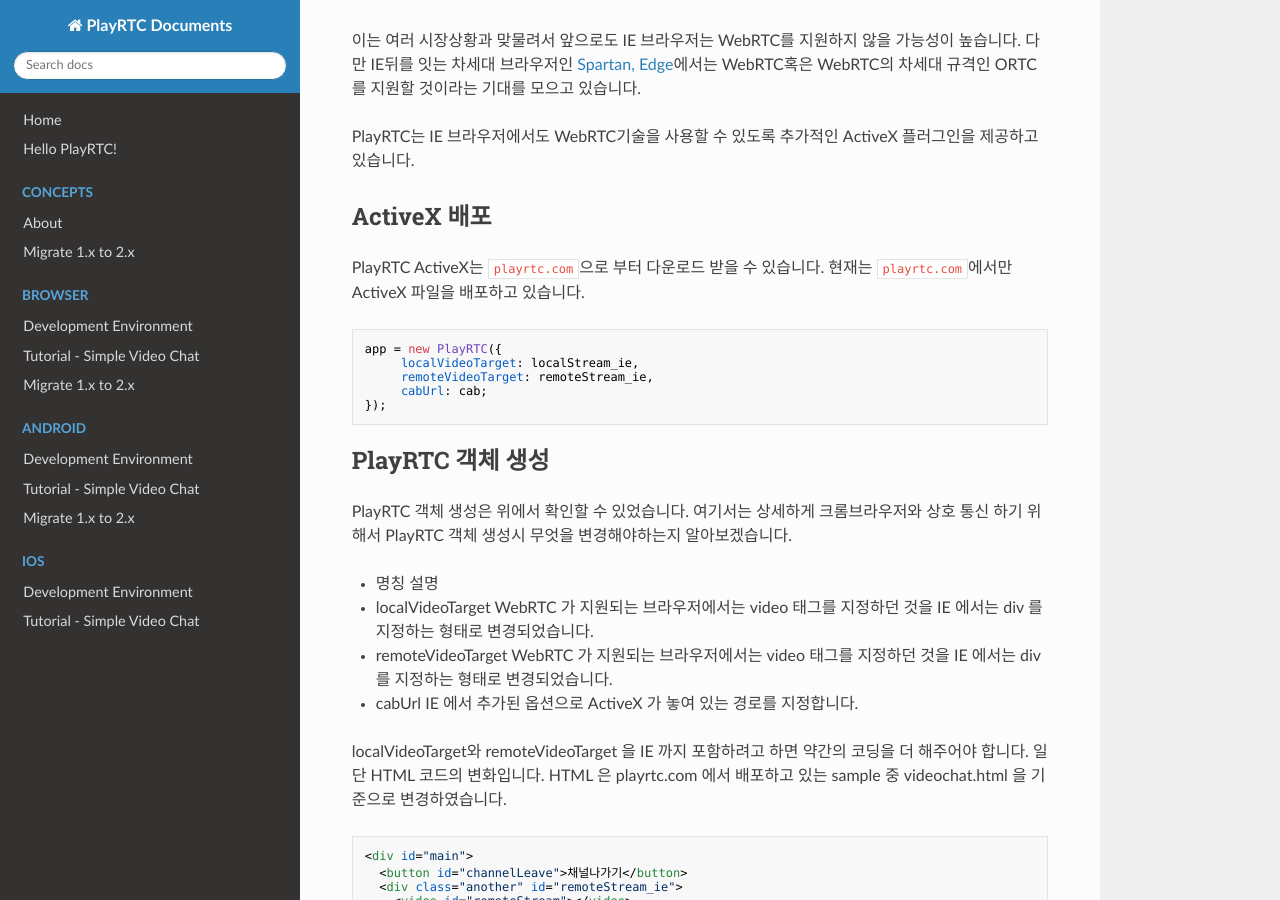
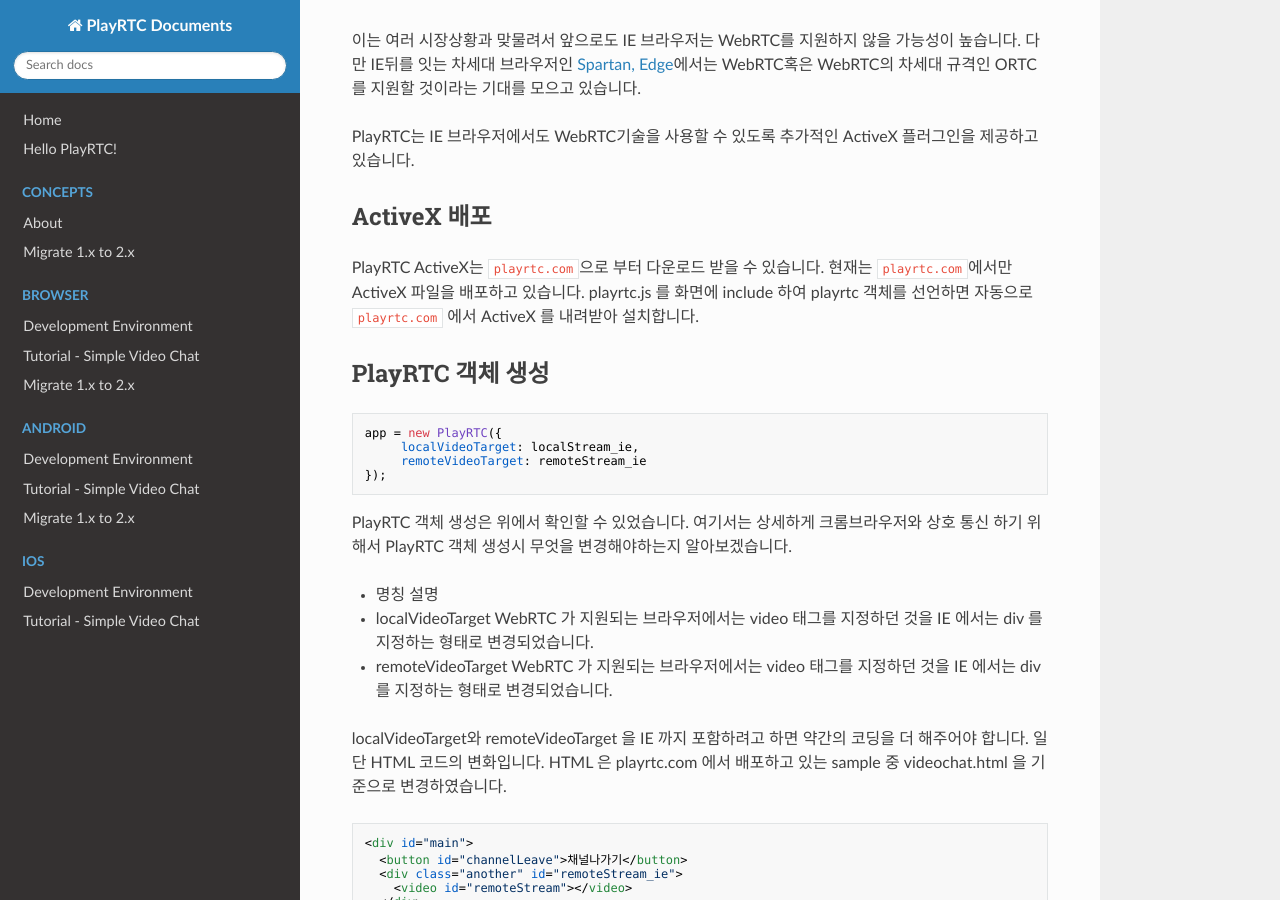
Before and after one commit to PlayRTC/PlayRTC-Documents-Korean, an MkDocs documentation site: the page built from docs/browser/ie-support.md, in a window 1280 px wide and 900 px high, scrolled down 251 px. Built offline with MkDocs 1.6.1, drawn with Linux system fonts in a browser that asks for light colours; nearby versions of some CDN libraries; old or Windows-style settings are respelled for this version of MkDocs.

Commit message:
Update ie-support.md

````diff
--- a/docs/browser/ie-support.md
+++ b/docs/browser/ie-support.md
@@ -11,23 +11,23 @@
 ## ActiveX 배포
 
 PlayRTC ActiveX는 `playrtc.com`으로 부터 다운로드 받을 수 있습니다. 현재는 `playrtc.com`에서만 ActiveX 파일을 배포하고 있습니다.
+playrtc.js 를 화면에 include 하여 playrtc 객체를 선언하면 자동으로 `playrtc.com` 에서 ActiveX 를 내려받아 설치합니다.
+
+
+## PlayRTC 객체 생성
 
 ```
 app = new PlayRTC({
      localVideoTarget: localStream_ie,
-     remoteVideoTarget: remoteStream_ie,
-     cabUrl: cab;
+     remoteVideoTarget: remoteStream_ie
 });
 ```
-
-## PlayRTC 객체 생성
 
 PlayRTC 객체 생성은 위에서 확인할 수 있었습니다. 여기서는 상세하게 크롬브라우저와 상호 통신 하기 위해서 PlayRTC 객체 생성시 무엇을 변경해야하는지 알아보겠습니다.
 
 - 명칭	설명
   - localVideoTarget	 WebRTC 가 지원되는 브라우저에서는 video 태그를 지정하던 것을 IE 에서는 div 를 지정하는 형태로 변경되었습니다.
   - remoteVideoTarget	 WebRTC 가 지원되는 브라우저에서는 video 태그를 지정하던 것을 IE 에서는 div 를 지정하는 형태로 변경되었습니다.
-  - cabUrl	 IE 에서 추가된 옵션으로 ActiveX 가 놓여 있는 경로를 지정합니다.
 
 localVideoTarget와 remoteVideoTarget 을 IE 까지 포함하려고 하면 약간의 코딩을 더 해주어야 합니다. 일단 HTML 코드의 변화입니다. HTML 은 playrtc.com 에서 배포하고 있는 sample 중 videochat.html 을 기준으로 변경하였습니다.
 
````
